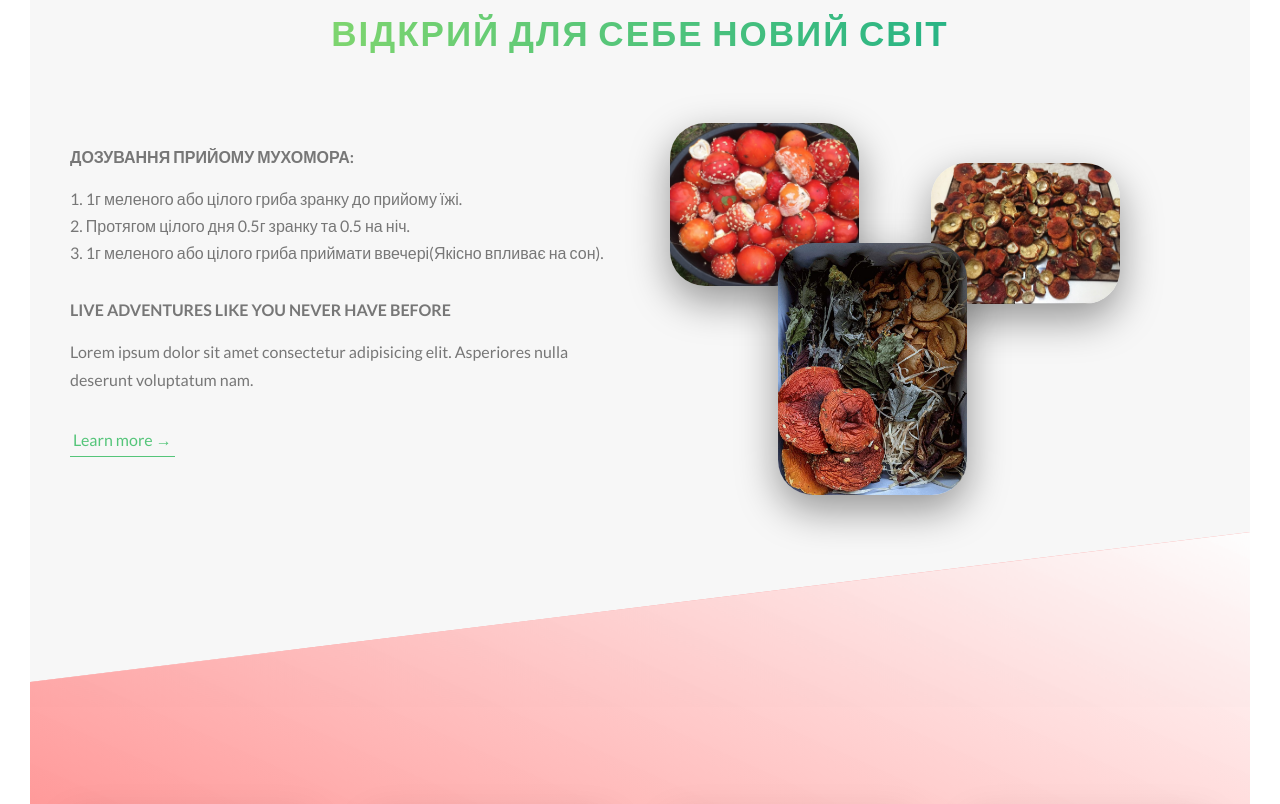
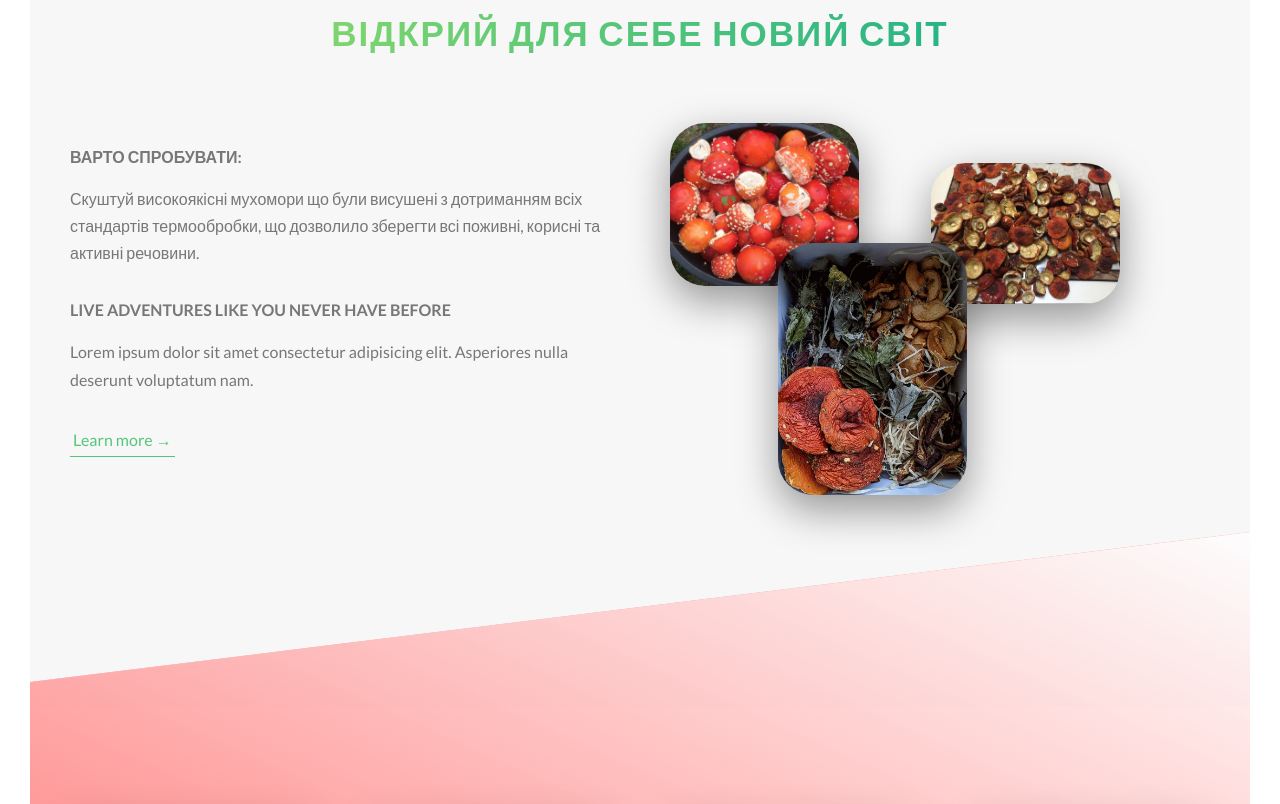
Before and after one commit to oksen15/mashroom, a website: page index.html in a window 1280 px wide. Shown: the part 877-1681 px from the top of the page. Drawn offline with Linux system fonts and the light colour scheme; a web font is replaced by a local one.

Commit message:
update main description

```diff
--- a/index.html
+++ b/index.html
@@ -81,13 +81,12 @@
         <div class="row">
           <div class="col-1-of-2">
             <h3 class="heading-tertiary u-margin-bottom-small">
-             Дозування прийому мухомора:
+              Варто спробувати:
             </h3>
             <p class="paragraph">
-              1. 1г меленого або цілого гриба зранку до прийому їжі.</br>
-          2. Протягом цілого дня 0.5г зранку та 0.5 на ніч.</br>
-3. 1г меленого або цілого гриба приймати ввечері(Якісно впливає на сон).
-
+              Скуштуй високоякісні мухомори що були висушені з дотриманням всіх
+              стандартів термообробки, що дозволило зберегти всі поживні,
+              корисні та активні речовини.
             </p>
 
             <h3 class="heading-tertiary u-margin-bottom-small">
@@ -155,7 +154,8 @@
                 Explore the world
               </h3>
               <p class="feature-box__text">
-                Цілком натуральний продукт без <br> шкідливих домішок та консервантів
+                Цілком натуральний продукт без <br />
+                шкідливих домішок та консервантів
               </p>
             </div>
           </div>
@@ -333,11 +333,14 @@
                 Дозування прийому мухомора:
               </h3>
 
-                <ol>
-                  <li> 1г меленого або цілого гриба зранку до прийому їжі.</li>
-                  <li> Протягом цілого дня 0.5г зранку та 0.5 на ніч.</li>
-                  <li> 1г меленого або цілого гриба приймати ввечері(Якісно впливає на сон).</li>
-            </ol>
+              <ol>
+                <li>1г меленого або цілого гриба зранку до прийому їжі.</li>
+                <li>Протягом цілого дня 0.5г зранку та 0.5 на ніч.</li>
+                <li>
+                  1г меленого або цілого гриба приймати ввечері(Якісно впливає
+                  на сон).
+                </li>
+              </ol>
             </div>
           </div>
         </div>
@@ -403,7 +406,7 @@
                   <label for="phone" class="form__label">Phone number</label>
                 </div>
 
-                <div class="form__group u-margin-bottom-medium">
+                <!-- <div class="form__group u-margin-bottom-medium">
                   <div class="form__radio-group">
                     <input
                       type="radio"
@@ -429,7 +432,7 @@
                       Large tour group
                     </label>
                   </div>
-                </div>
+                </div> -->
 
                 <div class="form__group">
                   <button class="btn btn--green">Надіслати &rarr;</button>
```
